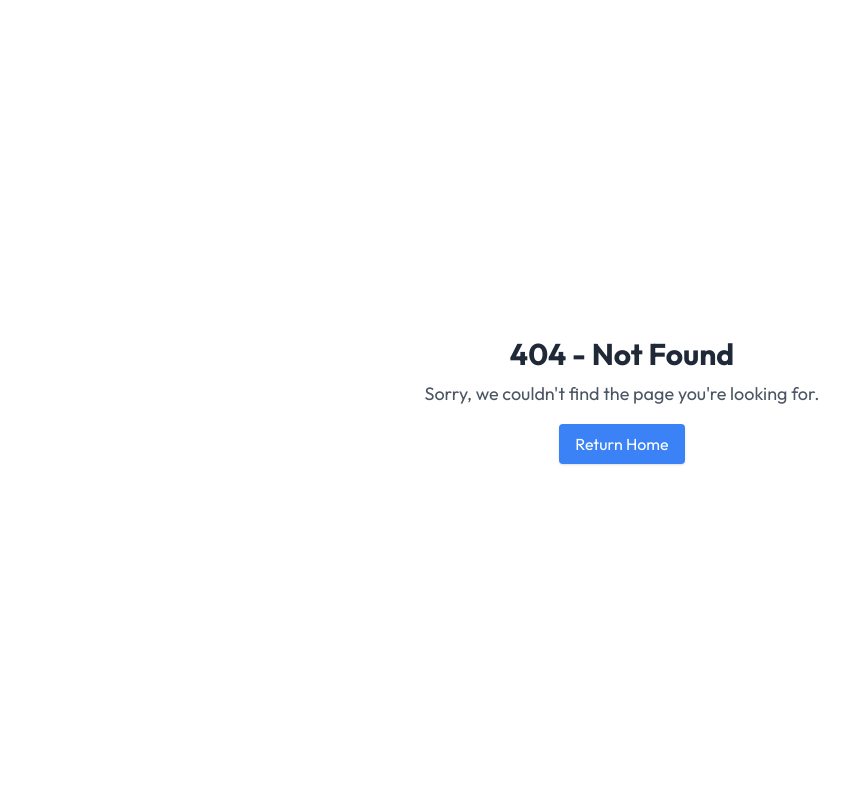
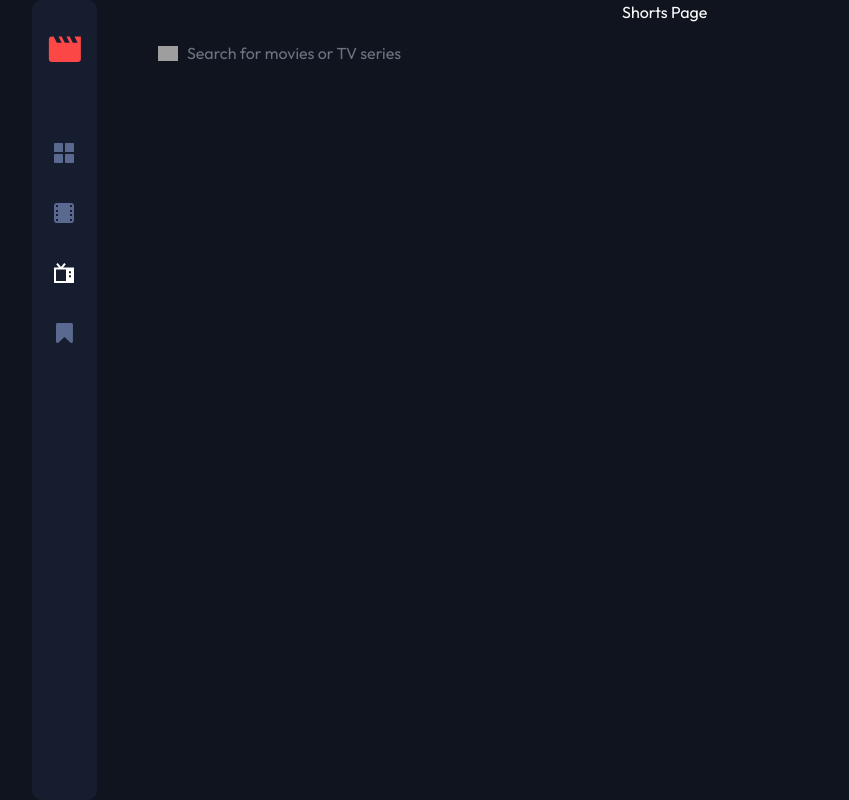
Before and after one commit to DanielArzani/series-seeker, a Next.js app: page /shorts in a window 1280 px wide. Before the commit this address had no page. Shown: the whole page, without its empty margins (18-867 px from the left). Built offline with nearby package versions, Linux system fonts and the light colour scheme; grey boxes are pictures that could not be loaded.

Commit message:
change tv-series and movies routes to shorts and playlists

```diff
--- a/app/components/ImageLink/IconLink.tsx
+++ b/app/components/ImageLink/IconLink.tsx
@@ -39,9 +39,9 @@ export default function IconLink({ url }: IconLinkProps) {
     );
   }
 
-  if (url === '/movies') {
+  if (url === '/playlists') {
     return (
-      <Link href='/movies'>
+      <Link href='/playlists'>
         <svg
           className={svgClassName}
           width='20'
@@ -55,9 +55,9 @@ export default function IconLink({ url }: IconLinkProps) {
     );
   }
 
-  if (url === '/tv-series') {
+  if (url === '/shorts') {
     return (
-      <Link href='/tv-series'>
+      <Link href='/shorts'>
         <svg
           className={svgClassName}
           width='20'
--- a/app/components/VideoCard/VideoCard.tsx
+++ b/app/components/VideoCard/VideoCard.tsx
@@ -15,10 +15,6 @@ type VideoCardProps = {
  */
 export default function VideoCard({ video }: VideoCardProps) {
   if (video === null) return null;
-
-  const { snippet } = video;
-  const { title, description, thumbnails } = snippet;
-  const { url } = thumbnails.high;
 
   const onPlayerReady: YouTubeProps['onReady'] = (event) => {
     // access to player in all event handlers via event.target
--- a/app/lib/types/URLType.ts
+++ b/app/lib/types/URLType.ts
@@ -1 +1 @@
-export type URLType = '/' | '/movies' | '/tv-series' | '/bookmarks';
+export type URLType = '/' | '/playlists' | '/shorts' | '/bookmarks';
--- a/app/movies/page.tsx
+++ /dev/null
@@ -1,3 +0,0 @@
-export default function MoviesPage() {
-  return <div className='text-white absolute left-1/2'>Movies Page</div>;
-}
--- a/app/page.tsx
+++ b/app/page.tsx
@@ -7,8 +7,8 @@ import TrustedChannels from './ui/TrustedChannels/TrustedChannels';
 export default function Homepage() {
   return (
     <>
-      <TrustedChannels />
-      <MainContent />
+      {/* <TrustedChannels />
+      <MainContent /> */}
     </>
   );
 }
--- /dev/null
+++ b/app/playlists/page.tsx
@@ -0,0 +1,6 @@
+/**
+ * Finds playlists that match the users search query
+ */
+export default function PlaylistsPage() {
+  return <div className='text-white absolute left-1/2'>Playlists Page</div>;
+}
--- /dev/null
+++ b/app/shorts/page.tsx
@@ -0,0 +1,6 @@
+/**
+ * Shows a daily recommended youtube short
+ */
+export default function ShortsPage() {
+  return <div className='text-white absolute left-1/2'>Shorts Page</div>;
+}
--- a/app/tv-series/page.tsx
+++ /dev/null
@@ -1,3 +0,0 @@
-export default function TvSeriesPage() {
-  return <div className='text-white absolute left-1/2'>TV series Page</div>;
-}
--- a/app/ui/Navbar/Navbar.tsx
+++ b/app/ui/Navbar/Navbar.tsx
@@ -12,11 +12,11 @@ export default function Navbar() {
         </li>
 
         <li>
-          <IconLink url='/movies' />
+          <IconLink url='/playlists' />
         </li>
 
         <li>
-          <IconLink url='/tv-series' />
+          <IconLink url='/shorts' />
         </li>
 
         <li>
```
